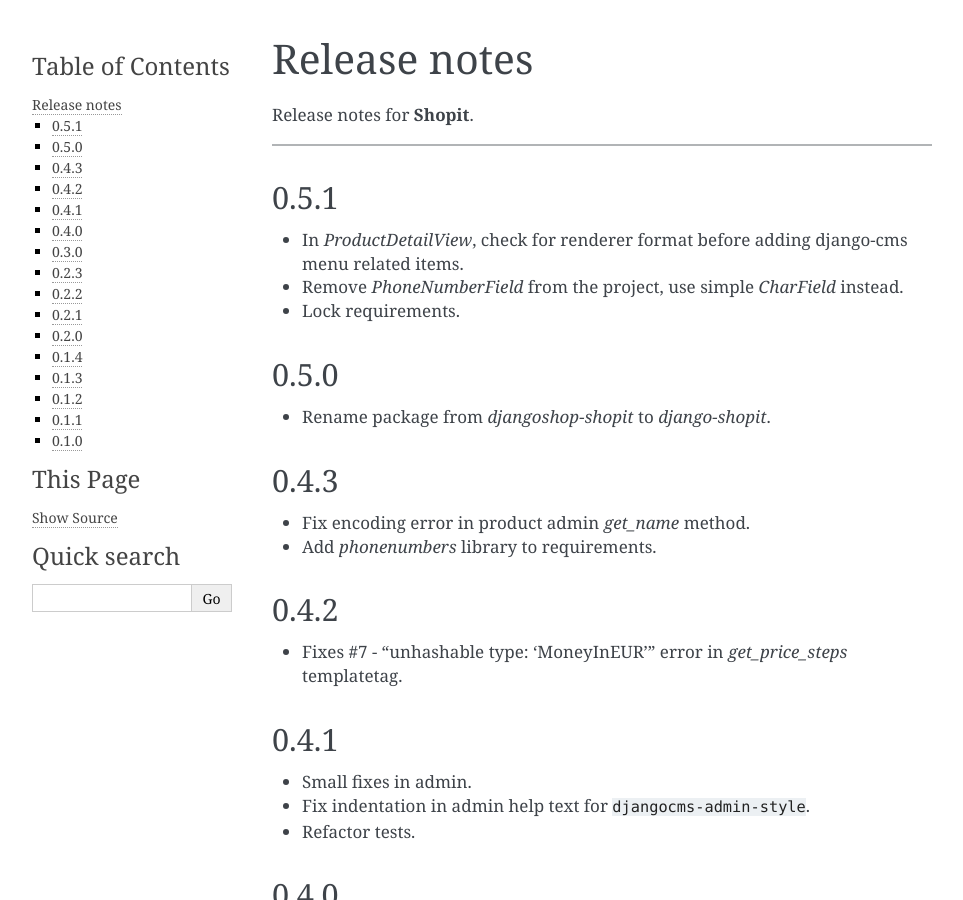
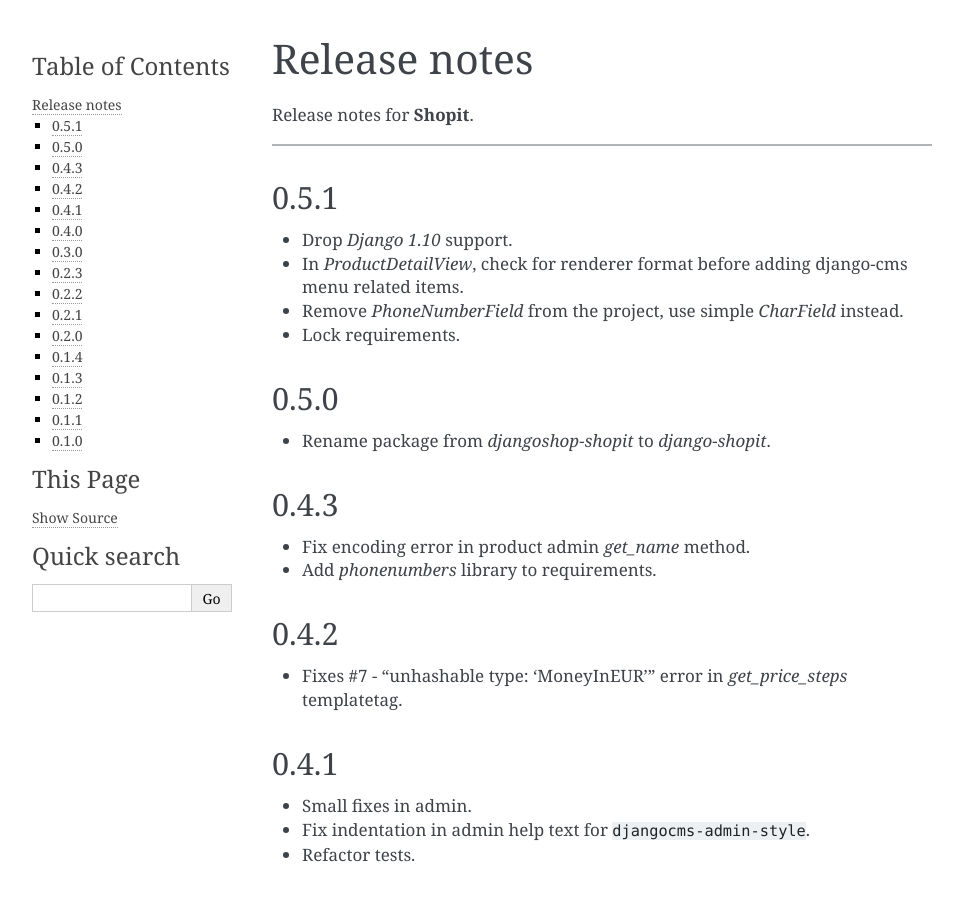
Before and after one commit to dinoperovic/django-shopit, a Sphinx documentation site: the page built from docs/release_notes.rst, in a window 1280 px wide and 900 px high. Shown: the whole window, without its empty margins (148-1111 px from the left). Built offline with Sphinx 7.4.7, drawn with Linux system fonts in a browser that asks for light colours.

Commit message:
drop django 1.10 support

```diff
--- a/docs/release_notes.rst
+++ b/docs/release_notes.rst
@@ -8,6 +8,7 @@
 0.5.1
 =====
 
+* Drop `Django 1.10` support.
 * In `ProductDetailView`, check for renderer format before adding django-cms menu related items.
 * Remove `PhoneNumberField` from the project, use simple `CharField` instead.
 * Lock requirements.
--- a/setup.py
+++ b/setup.py
@@ -44,6 +44,7 @@
         'django-admin-sortable2>=0.6.4',
         'django-measurement>=2.4.0',
         'djangocms-cascade==0.17.10',
+        'djangorestframework==3.8.2',
     ],
     setup_requires=['pytest-runner'] if {'pytest', 'test', 'ptr'}.intersection(sys.argv) else [],
     tests_require=['pytest-django'],
```
Also changed, not shown: 2 other files.
